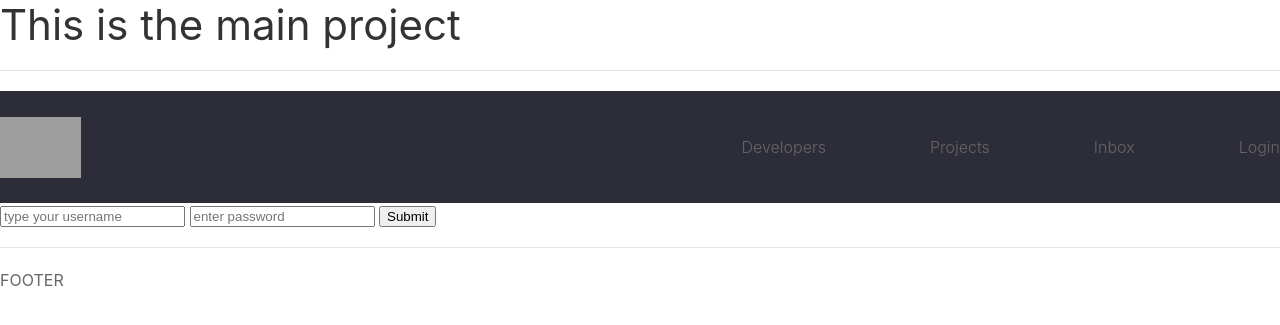
After one commit to yuuhekurenai/FirstProjectDjango, a Django app: template users/templates/users/login_register.html in a window 1280 px wide. The commit adds this page. Shown: the top 325 px of the page. Run offline with Django 4.2, Linux system fonts and the light colour scheme; the template is opened without the code that fills it, so the values that code supplies are empty; some libraries are stand-ins or nearby versions; grey boxes are pictures that could not be loaded.

Commit message:
Add Login, authentication and permissions.

```diff
--- a/templates/main.html
+++ b/templates/main.html
@@ -18,6 +18,13 @@
     <title>DevSearch - Connect with Developers</title>
 </head>
 <body>
+{% if messages %}
+<ul class="messages">
+    {% for message in messages %}
+    <li{% if message.tags %} class="{{ message.tags }}"{% endif %}>{{ message }}</li>
+    {% endfor %}
+</ul>
+{% endif %}
 <h1>This is the main project</h1>
 <hr>
 {% include 'navbar.html' %}
--- a/templates/navbar.html
+++ b/templates/navbar.html
@@ -15,8 +15,13 @@
                 <li class="header__menuItem"><a href="{% url 'profiles' %}">Developers</a></li>
                 <li class="header__menuItem"><a href="{% url 'projects' %}">Projects</a></li>
                 <li class="header__menuItem"><a href="">Inbox</a></li>
-                <li class="header__menuItem"><a href="{% url 'create-project' %}" class="btn btn--sub">Add Project</a></li>
-                <li class="header__menuItem"><a href="" class="btn btn--sub">Login/Sign Up</a></li>
+
+                {% if request.user.is_authenticated %}
+                    <li class="header__menuItem"><a href="{% url 'create-project' %}" class="btn btn--sub">Add Project</a></li>
+                    <li class="header__menuItem"><a href="{% url 'logout' %}" class="btn btn--sub">Logout</a></li>
+                {% else %}
+                    <li class="header__menuItem"><a href="{% url 'login' %}" class="btn btn--sub">Login</a></li>
+                {% endif %}
             </ul>
         </nav>
     </div>
--- /dev/null
+++ b/users/templates/users/login_register.html
@@ -0,0 +1,15 @@
+{% extends 'main.html' %}
+
+{% block content %}
+
+    <form action="{% url 'login' %}" method="post">
+    {% csrf_token %}
+
+    <input type="text" name="username" placeholder="type your username">
+    <input type="password" name="password" placeholder="enter password">
+    <input type="submit" name="login">
+
+
+    </form>
+
+{% endblock content %}
--- a/users/urls.py
+++ b/users/urls.py
@@ -2,6 +2,8 @@ from django.urls import path
 from . import views
 
 urlpatterns = [
+    path('login/', views.loginUser, name='login'),
+    path('login/', views.logoutUser, name='logout'),
     path('', views.profiles, name='profiles'),
     path('profile/<str:pk>/', views.userProfile, name='user-profile'),
 ]
```
Also changed, not shown: projects/views.py (+4 -3 lines), db.sqlite3.
